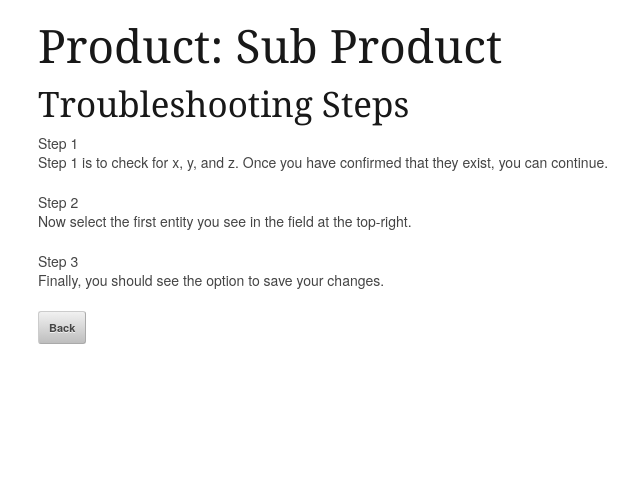
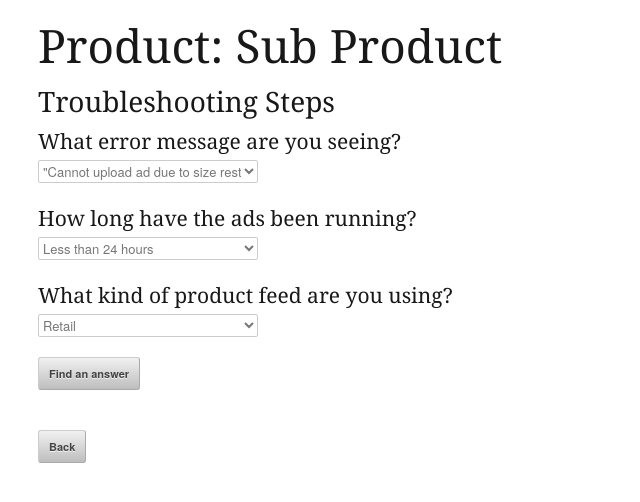
Before and after one commit to kevingduck/mobile_hub, a plain HTML site: page article.html in a window 1280 px wide. Shown: the whole page, without its empty margins (122-762 px from the left). Drawn offline with Linux system fonts and the light colour scheme.

Commit message:
added dropdowns to article page

```diff
--- a/article.html
+++ b/article.html
@@ -38,18 +38,27 @@
 <html>
   <title>Support Article</title>
     <div class="container"><h1>Product: Sub Product</h1>
-      <h2>Troubleshooting Steps</h2>
-        <ul>
-	        <li>Step 1 <br />
-		        <p>Step 1 is to check for x, y, and z. Once you have confirmed that they exist, you can continue.</p>
-		      </li>
-					<li>Step 2 <br />
-		        <p>Now select the first entity you see in the field at the top-right.</p>
-		      </li>
-					<li>Step 3 <br />
-		        <p>Finally, you should see the option to save your changes.</p>
-		      </li>
-	      </ul>
+      <h3>Troubleshooting Steps</h2>
+        <h4>What error message are you seeing?</h4>
+        <select>
+          <option>"Cannot upload ad due to size restrictions"</option>
+          <option>"Ad format not supported"</option>
+          <option>"Account is not whitelisted"</option>
+        </select>
+        <h4>How long have the ads been running?</h4>
+        <select>
+          <option>Less than 24 hours</option>
+          <option>24-48 hours</option>
+          <option>More than 48 hours</option>
+        </select>
+        <h4>What kind of product feed are you using?</h4>
+        <select>
+          <option>Retail</option>
+          <option>Auto Parts</option>
+          <option>Health and Beauty</option>
+          <option>Art Supplies</option>
+        </select>
+      <form><input Type="button" VALUE="Find an answer"></form>
 	    <form><input Type="button" VALUE="Back" onClick="history.go(-1);return true;"></form>
 	  </div>
 </body>
```
